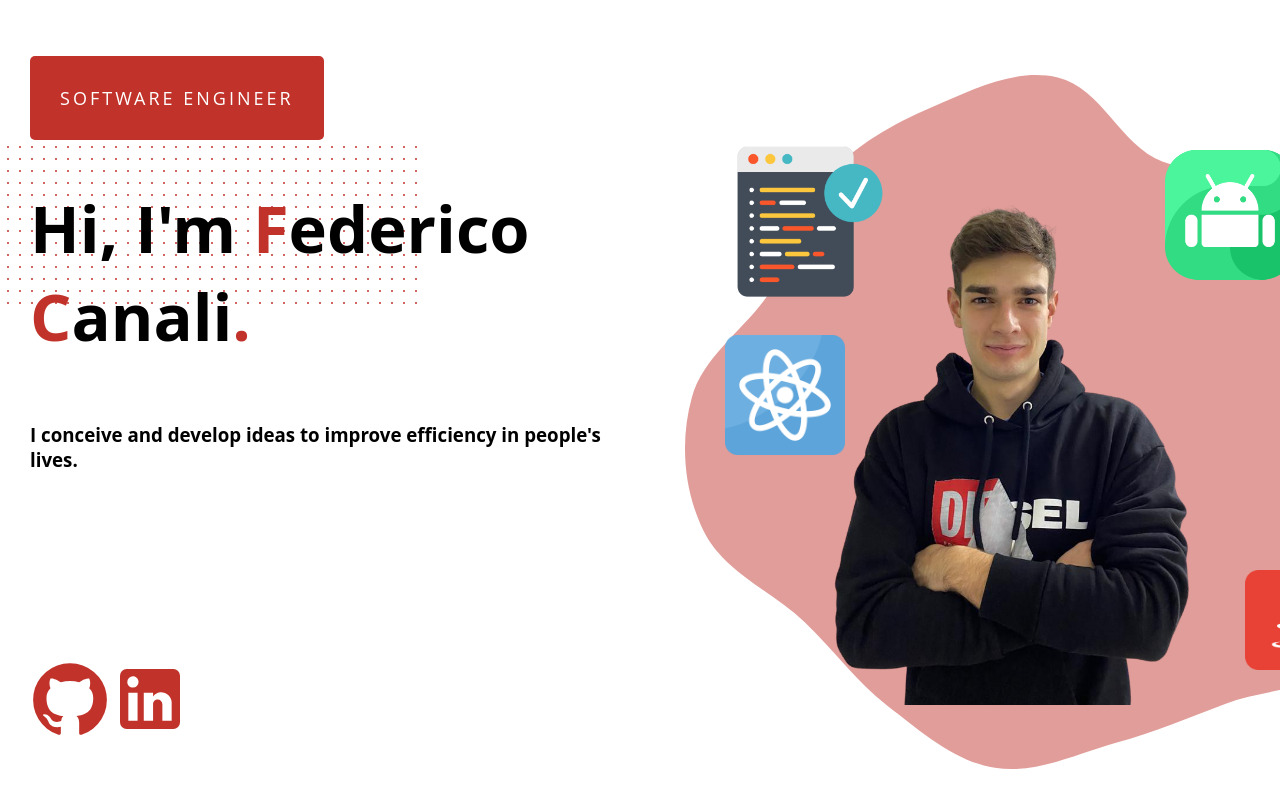
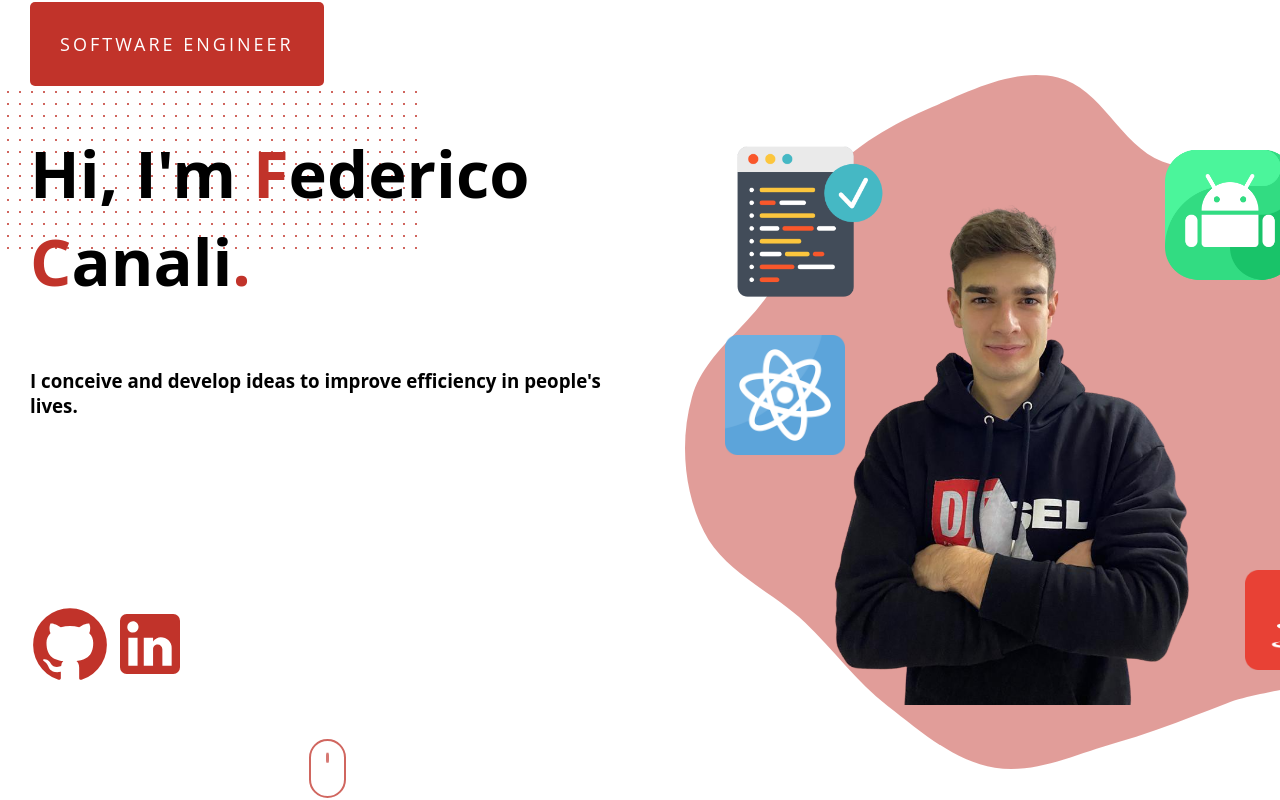
Before and after one commit to FedeCana00/federicocanali, a React (Create React App) app: page / in a window 1280 px wide. Shown: the top 800 px of the page. Built offline with nearby package versions, Linux system fonts and the light colour scheme.

Commit message:
Added mouse scroll component.

```diff
--- a/src/home/Home.jsx
+++ b/src/home/Home.jsx
@@ -1,7 +1,7 @@
 import "./home.scss";
 import GitHubIcon from '@mui/icons-material/GitHub';
 import LinkedInIcon from '@mui/icons-material/LinkedIn';
-import { color } from "@mui/system";
+import MouseScroll from "./mouse-scroll/MouseScroll";
 
 export default function Home() {
 
@@ -30,6 +30,7 @@ export default function Home() {
                         <LinkedInIcon sx={{ fontSize: 80, color: "#c1332a"}}/>
                     </a>
                 </div>
+                <MouseScroll />
             </div>
             <div className="image-container">
                 <div className="code">
--- /dev/null
+++ b/src/home/mouse-scroll/MouseScroll.jsx
@@ -0,0 +1,12 @@
+import "./mouseScroll.scss";
+
+export default function MouseScroll() {
+
+    return(
+        <div className="mouse-scroll">
+            <div class="mousey">
+                <div class="scroller"></div>
+            </div>
+        </div>
+    );
+}
--- /dev/null
+++ b/src/home/mouse-scroll/mouseScroll.scss
@@ -0,0 +1,31 @@
+@import "../../global.scss";
+
+.mouse-scroll{
+    align-self: center;
+    margin-top: 50px;
+
+    .mousey {
+        width: 3px;
+        padding: 10px 15px;
+        height: 35px;
+        border: 2px solid $mainColor;
+        border-radius: 25px;
+        opacity: 0.75;
+        box-sizing: content-box;
+    }
+
+    .scroller {
+        width: 3px;
+        height: 10px;
+        border-radius: 25%;
+        background-color: $mainColor;
+        animation: scroll 2.2s cubic-bezier(.15,.41,.69,.94) infinite;
+
+
+        @keyframes scroll {
+            0% { opacity: 0; }
+            10% { transform: translateY(0); opacity: 1; }
+            100% { transform: translateY(15px); opacity: 0;}
+        }
+    }
+}
```
